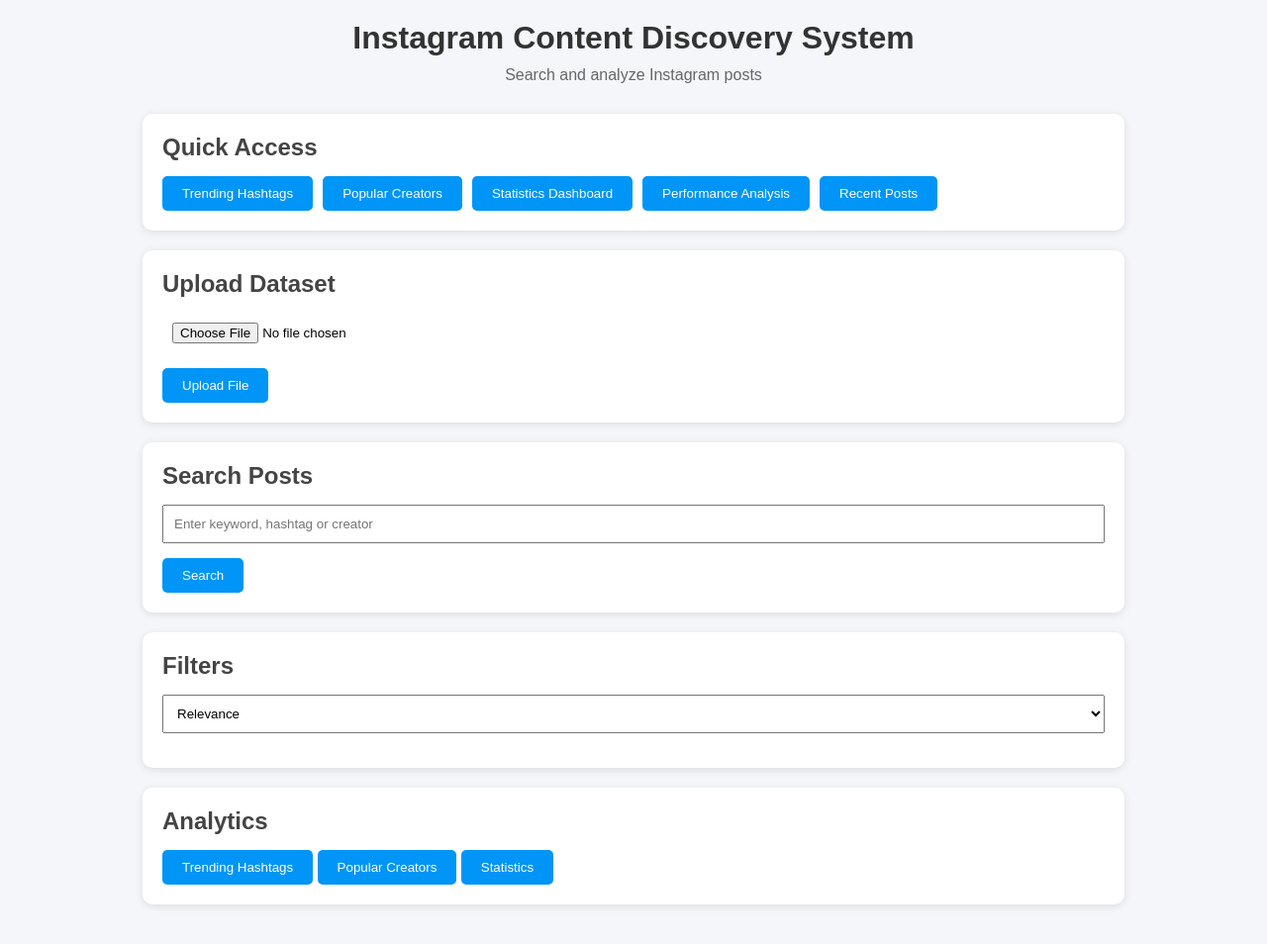
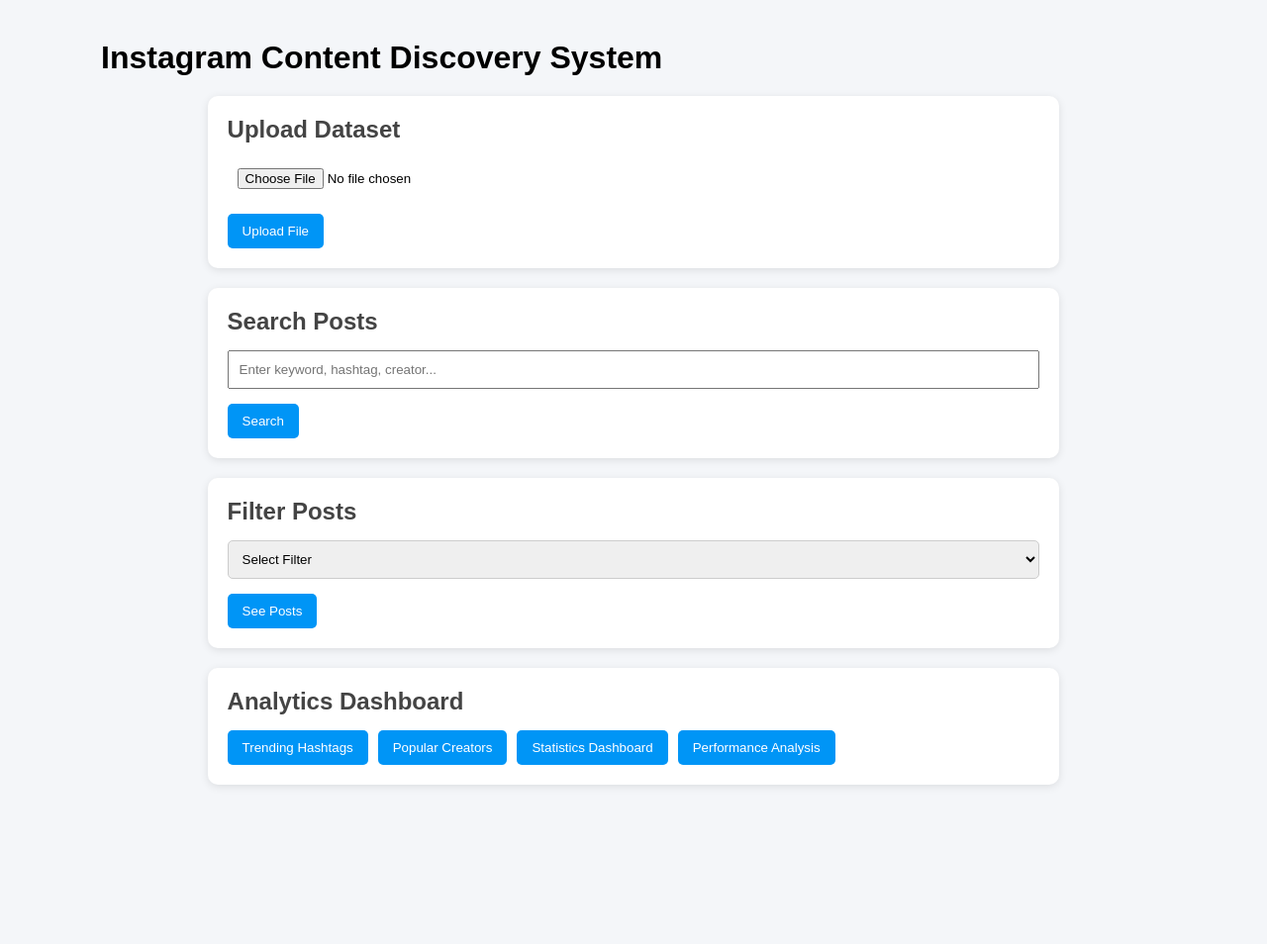
Before and after one commit to arijit4345/InstaSearch-Analytics, a Flask app: page / in a window 1280 px wide. Shown: the whole page at 99% size. After the commit the page ends 795 px from the top, so only its background shows below. Run offline with Flask 3, Linux system fonts and the light colour scheme.

Commit message:
filter bug fixed

```diff
--- a/app.py
+++ b/app.py
@@ -105,7 +105,7 @@ def statistics():
 @app.route("/search", methods=["POST"])
 def search():
 
-    keyword = request.form["query"]
+    keyword = request.form["keyword"]
 
     results = linear_search(posts, keyword)
 
--- a/static/style.css
+++ b/static/style.css
@@ -135,3 +135,29 @@ button {
     border-radius: 5px;
     cursor: pointer;
 }
+
+select {
+
+    padding: 10px;
+    margin-right: 10px;
+    border-radius: 5px;
+    border: 1px solid #ccc;
+
+}
+
+button {
+
+    padding: 10px 15px;
+    background: #0095f6;
+    color: white;
+    border: none;
+    border-radius: 5px;
+    cursor: pointer;
+
+}
+
+button:hover {
+
+    background: #0077cc;
+
+}
--- a/templates/index.html
+++ b/templates/index.html
@@ -1,5 +1,6 @@
 <!DOCTYPE html>
 <html lang="en">
+
 <head>
     <meta charset="UTF-8">
     <meta name="viewport" content="width=device-width, initial-scale=1.0">
@@ -7,103 +8,155 @@
 
     <link rel="stylesheet" href="{{ url_for('static', filename='style.css') }}">
 </head>
+
 <body>
 
-    <header>
+    <div class="container">
+
         <h1>Instagram Content Discovery System</h1>
-        <p>Search and analyze Instagram posts</p>
-    </header>
 
-    <section class="card">
+        <!-- Upload Dataset -->
 
-    <h2>Quick Access</h2>
+        <div class="card">
+
+            <h2>Upload Dataset</h2>
+
+            <form action="/upload"
+                  method="POST"
+                  enctype="multipart/form-data">
+
+                <input type="file"
+                       name="dataset"
+                       accept=".txt"
+                       required>
+
+                <button type="submit">
+                    Upload File
+                </button>
+
+            </form>
+
+        </div>
+
+        <!-- Search -->
+
+        <div class="card">
+
+            <h2>Search Posts</h2>
+
+            <form action="/search"
+                  method="POST">
+
+                <input type="text"
+                       name="keyword"
+                       placeholder="Enter keyword, hashtag, creator..."
+                       required>
+
+                <button type="submit">
+                    Search
+                </button>
+
+            </form>
+
+        </div>
+
+        <!-- Filters -->
+
+        <div class="card">
+
+            <h2>Filter Posts</h2>
+
+            <select id="filterSelect">
+
+                <option value="">
+                    Select Filter
+                </option>
+
+                <option value="/sort/likes">
+                    Popularity (Likes)
+                </option>
+
+                <option value="/sort/engagement">
+                    Engagement
+                </option>
+
+                <option value="/recent">
+                    Recent Posts
+                </option>
+
+            </select>
+
+            <button type="button"
+                    onclick="goToFilter()">
+                See Posts
+            </button>
+
+        </div>
+
+        <!-- Quick Access -->
+
+        <div class="card">
+
+            <h2>Analytics Dashboard</h2>
 
             <div class="nav-buttons">
 
                 <a href="/trending">
-            <button>Trending Hashtags</button>
+                    <button>
+                        Trending Hashtags
+                    </button>
                 </a>
 
                 <a href="/creators">
-            <button>Popular Creators</button>
+                    <button>
+                        Popular Creators
+                    </button>
                 </a>
 
                 <a href="/statistics">
-            <button>Statistics Dashboard</button>
+                    <button>
+                        Statistics Dashboard
+                    </button>
                 </a>
 
                 <a href="/performance">
-            <button>Performance Analysis</button>
-        </a>
-
-        <a href="/recent">
-            <button>Recent Posts</button>
+                    <button>
+                        Performance Analysis
+                    </button>
                 </a>
 
             </div>
 
-</section>
+        </div>
 
-    <main>
+    </div>
 
-        <!-- Dataset Upload -->
-        <section class="card">
-            <h2>Upload Dataset</h2>
+    <script>
 
-            <form action="/upload" method="POST" enctype="multipart/form-data">
-                <input type="file" name="dataset" accept=".txt" required>
-                <button type="submit">Upload File</button>
-            </form>
-        </section>
+        function goToFilter() {
 
-        <!-- Search Section -->
-        <section class="card">
-            <h2>Search Posts</h2>
+            const selected =
+                document.getElementById(
+                    "filterSelect"
+                ).value;
 
-            <form action="/search" method="POST">
+            if (selected !== "") {
 
-                <input
-                    type="text"
-                    name="query"
-                    placeholder="Enter keyword, hashtag or creator"
-                    required
-                >
+                window.location.href =
+                    selected;
 
-                <button type="submit">Search</button>
+            }
+            else {
 
-            </form>
-        </section>
+                alert(
+                    "Please select a filter first."
+                );
 
-        <!-- Filters -->
-        <section class="card">
-            <h2>Filters</h2>
+            }
+        }
 
-            <select name="sort">
-                <option value="relevance">Relevance</option>
-                <option value="likes">Most Likes</option>
-                <option value="engagement">Highest Engagement</option>
-                <option value="recent">Most Recent</option>
-            </select>
-        </section>
-
-        <!-- Analytics Buttons -->
-        <section class="card">
-            <h2>Analytics</h2>
-
-            <button onclick="window.location.href='/trending'">
-                Trending Hashtags
-            </button>
-
-            <button onclick="window.location.href='/creators'">
-                Popular Creators
-            </button>
-
-            <button onclick="window.location.href='/statistics'">
-                Statistics
-            </button>
-        </section>
-
-    </main>
+    </script>
 
 </body>
+
 </html>
```
Lines whose indentation alone changed are shown as unchanged.
